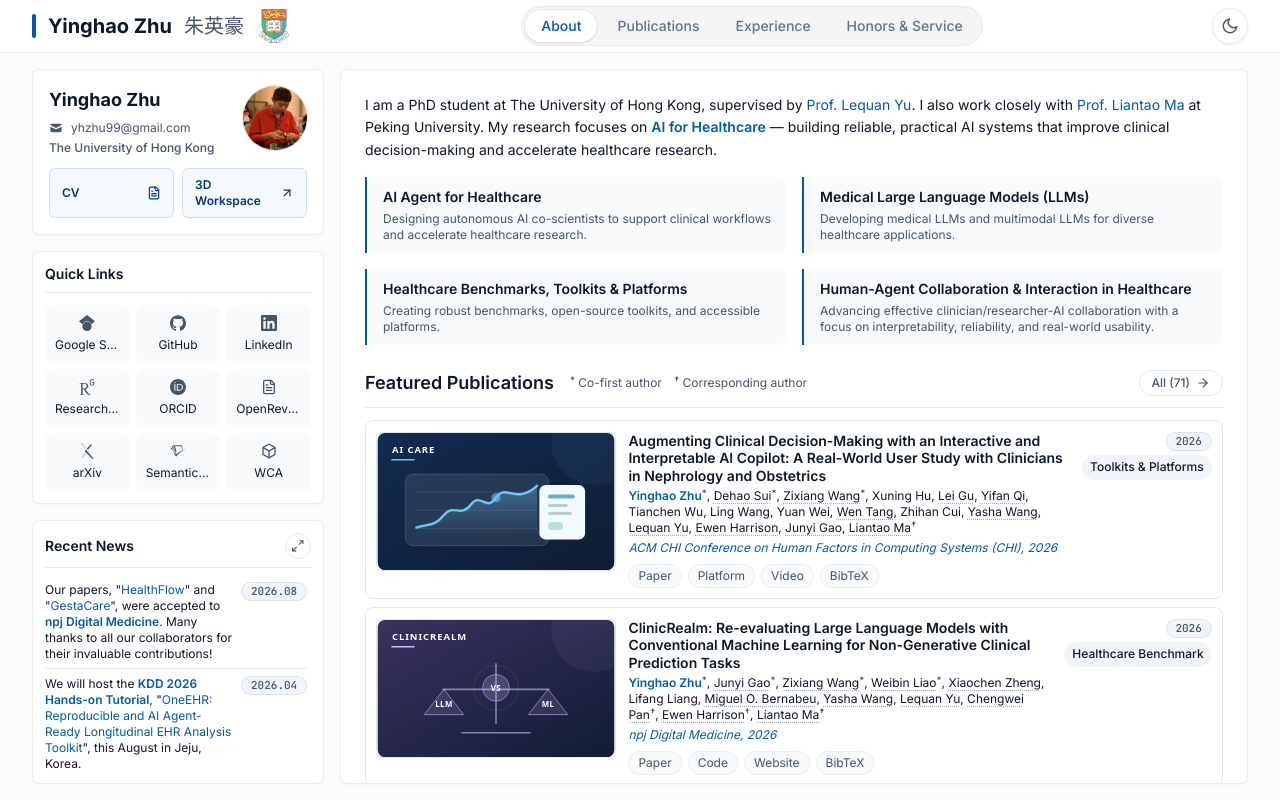
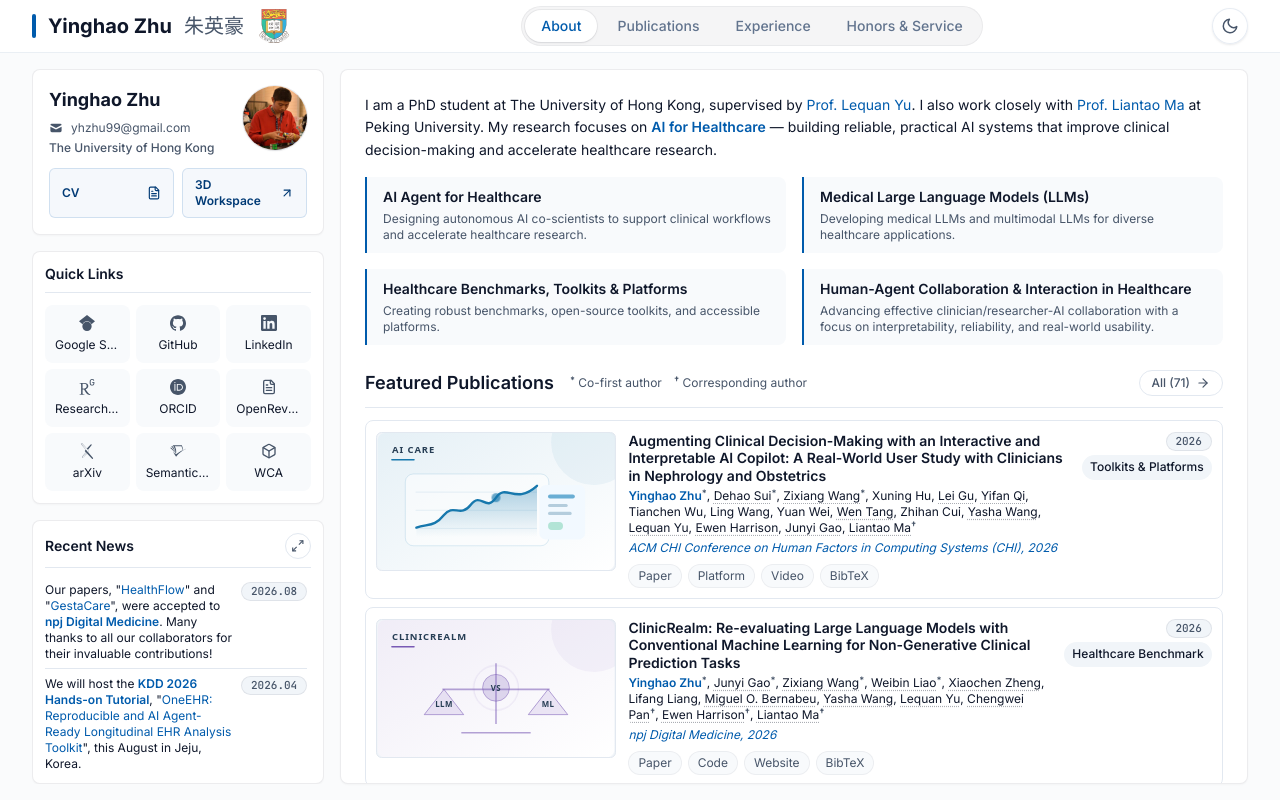
Before and after one commit to yhzhu99/yhzhu99.github.io, a Vue app: page / in a window 1280 px wide. Built offline with nearby package versions, Linux system fonts and the light colour scheme.

Commit message:
style(publications): adapt illustrations to site theme

```diff
--- a/src/components/PublicationCard.vue
+++ b/src/components/PublicationCard.vue
@@ -15,6 +15,10 @@ const props = defineProps<{
   showTag?: boolean;
   showImage?: boolean;
 }>();
+
+const paperUrl = computed(
+  () => props.item.links.find((link) => link.type === "Paper")?.url,
+);
 
 const copyState = ref<"idle" | "copied" | "failed">("idle");
 const authorDetailsOpen = ref(false);
@@ -159,12 +163,21 @@ onBeforeUnmount(() => {
 
 <template>
   <article class="publication-card">
-    <div
-      v-if="showImage && 'illustration' in item && item.illustration"
+    <a
+      v-if="
+        showImage && paperUrl && 'illustration' in item && item.illustration
+      "
       class="publication-image"
+      :href="paperUrl"
+      :aria-label="`Read paper: ${item.title}`"
+      target="_blank"
+      rel="noopener noreferrer"
     >
       <PublicationIllustration :name="item.illustration" />
-    </div>
+      <span class="publication-image-action" aria-hidden="true"
+        >Read paper ↗</span
+      >
+    </a>
     <div class="min-w-0 flex-1">
       <h4 class="mb-1 text-sm font-semibold leading-tight text-text-gray">
         {{ item.title }}
--- a/src/components/PublicationIllustration.vue
+++ b/src/components/PublicationIllustration.vue
@@ -14,14 +14,15 @@ const illustration = computed(() => publicationIllustrations[props.name]);
     role="img"
     :aria-label="illustration.description"
     :style="{
-      '--accent': illustration.color,
-      '--background': illustration.background,
+      '--accent-light': illustration.light,
+      '--accent-dark': illustration.dark,
+      '--background-dark': illustration.background,
     }"
   >
     <defs>
       <linearGradient :id="`surface-${name}`" x1="0" y1="0" x2="1" y2="1">
         <stop stop-color="var(--background)" />
-        <stop offset="1" stop-color="#101c35" />
+        <stop offset="1" stop-color="var(--surface-end)" />
       </linearGradient>
       <linearGradient :id="`glow-${name}`" x1="0" y1="0" x2="0" y2="1">
         <stop stop-color="var(--accent)" stop-opacity=".35" />
@@ -73,7 +74,7 @@ const illustration = computed(() => publicationIllustrations[props.name]);
       <circle cx="238" cy="100" r="4" fill="var(--accent)" />
       <circle cx="160" cy="143" r="4" fill="var(--accent)" />
       <circle cx="82" cy="100" r="4" fill="var(--accent)" />
-      <circle r="3" fill="#fff" class="orbit" />
+      <circle r="3" fill="var(--accent)" class="orbit" />
     </g>
 
     <!-- AICare: a clinician-facing chart with interactive evidence panels. -->
@@ -199,7 +200,7 @@ const illustration = computed(() => publicationIllustrations[props.name]);
       />
       <path
         d="M168 87v12m0 6v1"
-        stroke="#fff"
+        stroke="var(--ink)"
         stroke-width="3"
         stroke-linecap="round"
       />
@@ -218,7 +219,7 @@ const illustration = computed(() => publicationIllustrations[props.name]);
     <g v-else-if="name === 'clinicrealm'">
       <path
         d="M150 55v77M82 88h136M106 143h88"
-        stroke="#d9cfff"
+        stroke="var(--accent)"
         stroke-opacity=".55"
         stroke-width="2"
       />
@@ -275,7 +276,7 @@ const illustration = computed(() => publicationIllustrations[props.name]);
         stroke-linecap="round"
         stroke-linejoin="round"
       />
-      <g fill="#244c40" stroke="var(--accent)" stroke-width="1.5">
+      <g fill="var(--background)" stroke="var(--accent)" stroke-width="1.5">
         <circle cx="75" cy="61" r="16" />
         <circle cx="225" cy="61" r="16" />
         <circle cx="75" cy="139" r="16" />
@@ -428,22 +429,36 @@ const illustration = computed(() => publicationIllustrations[props.name]);
 
 <style scoped>
 .publication-illustration {
+  --accent: var(--accent-light);
+  --background: color-mix(in srgb, var(--accent) 11%, #ffffff);
+  --surface-end: #ffffff;
+  --ink: #263d54;
+  --glass-fill: #ffffff;
+  --glass-stroke: var(--accent);
   display: block;
   width: 100%;
   height: 100%;
+}
+:global(.dark .publication-illustration) {
+  --accent: var(--accent-dark);
+  --background: var(--background-dark);
+  --surface-end: #101c35;
+  --ink: #f2f7ff;
+  --glass-fill: var(--accent);
+  --glass-stroke: #ffffff;
 }
 .label {
   font:
     700 12px system-ui,
     sans-serif;
-  fill: #fff;
+  fill: var(--ink);
   letter-spacing: 1.2px;
 }
 .small-label {
   font:
     700 9px system-ui,
     sans-serif;
-  fill: #fff;
+  fill: var(--ink);
   fill-opacity: 0.8;
   letter-spacing: 0.4px;
 }
@@ -451,18 +466,21 @@ const illustration = computed(() => publicationIllustrations[props.name]);
   font:
     700 10px system-ui,
     sans-serif;
-  fill: #fff;
+  fill: var(--ink);
   letter-spacing: 0.5px;
 }
 .glass {
-  fill: #fff;
+  fill: var(--glass-fill);
+  fill-opacity: 0.56;
+  stroke: var(--glass-stroke);
+  stroke-opacity: 0.18;
+}
+:global(.dark .publication-illustration .glass) {
   fill-opacity: 0.09;
-  stroke: #fff;
-  stroke-opacity: 0.18;
 }
 .grid-line {
   fill: none;
-  stroke: #fff;
+  stroke: var(--accent);
   stroke-opacity: 0.12;
   stroke-width: 1;
 }
--- a/src/data/publication-illustrations.ts
+++ b/src/data/publication-illustrations.ts
@@ -1,12 +1,12 @@
-// Short descriptions for the original visual summaries shown on featured works.
-export const publicationIllustrations: Record<string, { title: string; description: string; color: string; background: string }> = {
-  aicare: { title: "AI CARE", description: "Interactive clinical decision support", color: "#6ac8fa", background: "#122b4f" },
-  healthflow: { title: "HEALTHFLOW", description: "A self-evolving EHR analysis agent system", color: "#69e5c7", background: "#103f3e" },
-  gestacare: { title: "GESTACARE", description: "Dynamic prediction of preterm birth", color: "#ffb0bd", background: "#502b4a" },
-  medagentboard: { title: "MEDAGENTBOARD", description: "Benchmarking medical AI approaches across tasks", color: "#b5bbff", background: "#29345f" },
-  medagentaudit: { title: "MEDAGENTAUDIT", description: "Auditing risks in medical multi-agent systems", color: "#ffc381", background: "#4b3042" },
-  clinicrealm: { title: "CLINICREALM", description: "Comparing language models and conventional models for clinical prediction", color: "#d3baff", background: "#3a315f" },
-  colacare: { title: "COLACARE", description: "Collaborative consultation by clinical agents", color: "#a9eaae", background: "#204d40" },
-  emerge: { title: "EMERGE", description: "Retrieval-augmented prediction from multimodal health records", color: "#95dcff", background: "#16455a" },
-  pyehr: { title: "COVID-19 BENCHMARK", description: "Evaluating clinical prediction models on ICU records", color: "#ffcbb0", background: "#4c385a" },
+// Short descriptions and palettes for the featured research illustrations.
+export const publicationIllustrations: Record<string, { title: string; description: string; light: string; dark: string; background: string }> = {
+  aicare: { title: "AI CARE", description: "Interactive clinical decision support", light: "#1778ad", dark: "#6ac8fa", background: "#122b4f" },
+  healthflow: { title: "HEALTHFLOW", description: "A self-evolving EHR analysis agent system", light: "#087f79", dark: "#69e5c7", background: "#103f3e" },
+  gestacare: { title: "GESTACARE", description: "Dynamic prediction of preterm birth", light: "#c45778", dark: "#ffb0bd", background: "#502b4a" },
+  medagentboard: { title: "MEDAGENTBOARD", description: "Benchmarking medical AI approaches across tasks", light: "#5965b4", dark: "#b5bbff", background: "#29345f" },
+  medagentaudit: { title: "MEDAGENTAUDIT", description: "Auditing risks in medical multi-agent systems", light: "#b26230", dark: "#ffc381", background: "#4b3042" },
+  clinicrealm: { title: "CLINICREALM", description: "Comparing language models and conventional models for clinical prediction", light: "#795ab5", dark: "#d3baff", background: "#3a315f" },
+  colacare: { title: "COLACARE", description: "Collaborative consultation by clinical agents", light: "#36855b", dark: "#a9eaae", background: "#204d40" },
+  emerge: { title: "EMERGE", description: "Retrieval-augmented prediction from multimodal health records", light: "#217b9f", dark: "#95dcff", background: "#16455a" },
+  pyehr: { title: "COVID-19 BENCHMARK", description: "Evaluating clinical prediction models on ICU records", light: "#9a668a", dark: "#ffcbb0", background: "#4c385a" },
 };
--- a/src/styles.css
+++ b/src/styles.css
@@ -406,7 +406,7 @@
     border-radius: 0.5rem;
     background: var(--theme-surface);
     padding: 0.65rem;
-    transition: border-color 0.2s ease-out;
+    transition: border-color 0.2s ease-out, box-shadow 0.2s ease-out;
   }
 
   @media (min-width: 640px) {
@@ -419,9 +419,11 @@
 
   .publication-card:hover {
     border-color: var(--theme-border-strong);
+    box-shadow: var(--theme-shadow-soft);
   }
 
   .publication-image {
+    position: relative;
     display: flex;
     flex: 0 0 auto;
     align-items: center;
@@ -431,7 +433,43 @@
     overflow: hidden;
     border: 1px solid var(--theme-border);
     border-radius: 0.35rem;
-    background: #f5f8fc;
+    background: var(--theme-bg-secondary);
+  }
+
+  .publication-image-action {
+    position: absolute;
+    right: 0.5rem;
+    bottom: 0.5rem;
+    border-radius: 999px;
+    background: var(--theme-surface);
+    color: var(--theme-text);
+    padding: 0.25rem 0.5rem;
+    font-size: 0.65rem;
+    font-weight: 600;
+    box-shadow: var(--theme-shadow-soft);
+    opacity: 0;
+    transition: opacity 0.2s ease;
+  }
+
+  .publication-image:hover .publication-image-action,
+  .publication-image:focus .publication-image-action {
+    opacity: 1;
+  }
+
+  @media (prefers-reduced-motion: reduce) {
+    .publication-image-action {
+      transition: none;
+    }
+  }
+
+  @media (hover: hover) and (prefers-reduced-motion: no-preference) {
+    .publication-illustration {
+      transition: transform 0.35s ease;
+    }
+
+    .publication-card:hover .publication-illustration {
+      transform: scale(1.025);
+    }
   }
 
   @media (min-width: 640px) {
```
Also changed, not shown: 1 other file (tests, documents, lock files or other folders).
